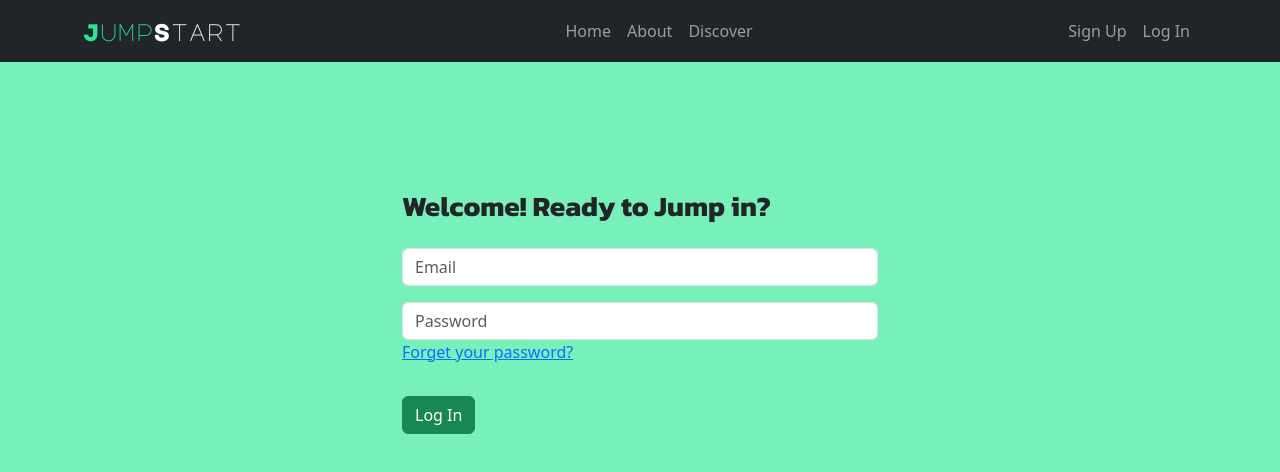
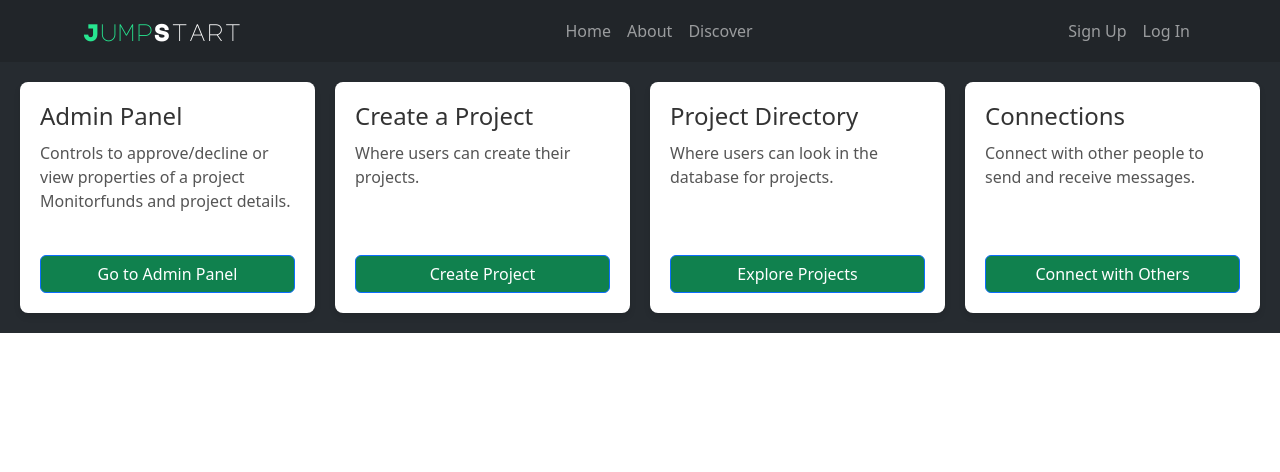
Before and after one commit to HarshaExplorer/JumpStart, a React (Create React App) app: page /manage in a window 1280 px wide. Before the commit this address led to /authenticate. Shown: the top 472 px of the page. Built offline with nearby package versions, Linux system fonts and the light colour scheme.

Commit message:
Updated login Page

```diff
--- a/src/routes/Home.css
+++ b/src/routes/Home.css
@@ -7,11 +7,11 @@
 }
 
 .landing-container {
-  position: relative;
   width: 100%;
   height: 100vh;
-  background-color: rgb(0, 0, 0) !important; /* Darkened background */
-  background-image: url("your-background-image.jpg"); /* Add your background image URL */
+  /* Darkened background */
+  background-color: rgba(0, 0, 0, 1) !important; /* Adjust opacity as needed */
+  background-image: url("../assets/images/backgroundImage.jpg");
   background-size: cover;
   background-position: center;
   display: flex;
--- a/src/routes/Home.jsx
+++ b/src/routes/Home.jsx
@@ -15,7 +15,7 @@ const Home = ({ token, setToken }) => {
     typeRef.current.textContent = ""; // Clear existing content
 
     let i = 0;
-    const speed = 20;
+    const speed = 15;
 
     const typeWriter = () => {
       if (i < text.length) {
@@ -32,19 +32,16 @@ const Home = ({ token, setToken }) => {
     <div className="landing-container">
       <div className="landing-content">
         <h1 className="landing-name">JumpStart.</h1>
-        <h1 className="landing-title">Your Journey Starts here.</h1>
+        <h1 className="landing-title">
+          JumpStart: Empowering Innovators, Fueling Dreams.!
+        </h1>
         <h2 ref={typeRef} className="landing-h2">
-          {/* Add your text content here */}
-          Lorem ipsum dolor sit amet, consectetur adipiscing elit, sed do
-          eiusmod tempor incididunt ut labore et dolore magna aliqua. Ut enim ad
-          minim veniam, quis nostrud exercitation ullamco laboris nisi ut
-          aliquip ex ea commodo consequat. Duis aute irure dolor in
-          reprehenderit in voluptate velit esse cillum dolore eu fugiat nulla
-          pariatur.
+          {}
+          At JumpStart, we're more than a platform – we're a launchpad for
+          dreams. Here, innovation finds its voice, and passion fuels progress.
+          JumpStart empowers you to turn potential into reality. Join us in
+          shaping the future.
         </h2>
-        <Link to="/" className="logout-btn" onClick={handleLogout}>
-          Logout
-        </Link>
       </div>
     </div>
   );
--- /dev/null
+++ b/src/routes/Manage.css
@@ -0,0 +1,65 @@
+.kanit-bold {
+  font-family: "Kanit", sans-serif;
+  font-weight: 700;
+  font-style: normal;
+}
+
+.home-container {
+  display: flex;
+  flex-wrap: wrap;
+  gap: 20px;
+  padding: 20px;
+  justify-content: center; /* Center align the boxes horizontally */
+  background-color: rgb(38, 43, 48); /* Add background color */
+}
+
+.box {
+  flex: 1;
+  display: flex; /* Add flexbox display */
+  flex-direction: column; /* Stack content vertically within each box */
+  padding: 20px;
+  border-radius: 8px;
+  background-color: #fff;
+  box-shadow: 0 4px 6px rgba(0, 0, 0, 0.1);
+  transition: transform 0.3s ease;
+  overflow: hidden;
+}
+
+.box:hover {
+  transform: translateY(-5px);
+}
+
+.box h2 {
+  font-size: 24px;
+  margin-bottom: 10px;
+  color: #333;
+}
+
+.box p {
+  font-size: 16px;
+  color: #555;
+  flex-grow: 1; /* Allow the paragraph to grow within the box */
+}
+
+.btn-container {
+  display: flex; /* Use flexbox for button alignment */
+  justify-content: center; /* Center align buttons horizontally */
+}
+
+.btn {
+  padding: 10px 20px;
+  margin-top: 10px; /* Add margin to separate buttons from text */
+  font-size: 16px;
+  text-align: center;
+  text-decoration: none;
+  color: #fff;
+  background-color: #10814e !important;
+  border: none;
+  border-radius: 4px;
+  cursor: pointer;
+  transition: background-color 0.3s ease;
+}
+
+.btn:hover {
+  background-color: #0b5332 !important;
+}
--- a/src/routes/Manage.jsx
+++ b/src/routes/Manage.jsx
@@ -1,17 +1,43 @@
-import React from 'react'
-import { Navigate } from 'react-router-dom'
+import React from "react";
+import { Link } from "react-router-dom";
+import "./Manage.css"; // Import your CSS file for styling
 
-const Manage = ({token}) => {
-
-  if(token){
-    return (
-      <>
-         <div>Manage</div>
-      </>
-    )
-  }
-
-  return <Navigate to='/authenticate' replace/>;
-}
+const Manage = () => {
+  return (
+    <div className="home-container">
+      <div className="box admin-panel">
+        <h2>Admin Panel</h2>
+        <p>
+          Controls to approve/decline or view properties of a project
+          <p>Monitorfunds and project details.</p>
+        </p>
+        <Link to="/manage" className="btn btn-primary">
+          Go to Admin Panel
+        </Link>
+      </div>
+      <div className="box create-project">
+        <h2>Create a Project</h2>
+        <p>Where users can create their projects.</p>
+        <Link to="/register" className="btn btn-primary">
+          Create Project
+        </Link>
+      </div>
+      <div className="box project-directory">
+        <h2>Project Directory</h2>
+        <p>Where users can look in the database for projects.</p>
+        <Link to="/discover" className="btn btn-primary">
+          Explore Projects
+        </Link>
+      </div>
+      <div className="box connections">
+        <h2>Connections</h2>
+        <p>Connect with other people to send and receive messages.</p>
+        <Link to="/connections" className="btn btn-primary">
+          Connect with Others
+        </Link>
+      </div>
+    </div>
+  );
+};
 
 export default Manage;
```
Also changed, not shown: src/assets/images/backgroundImage.jpg (added), src/routes/your-background-image.jpg (deleted).
